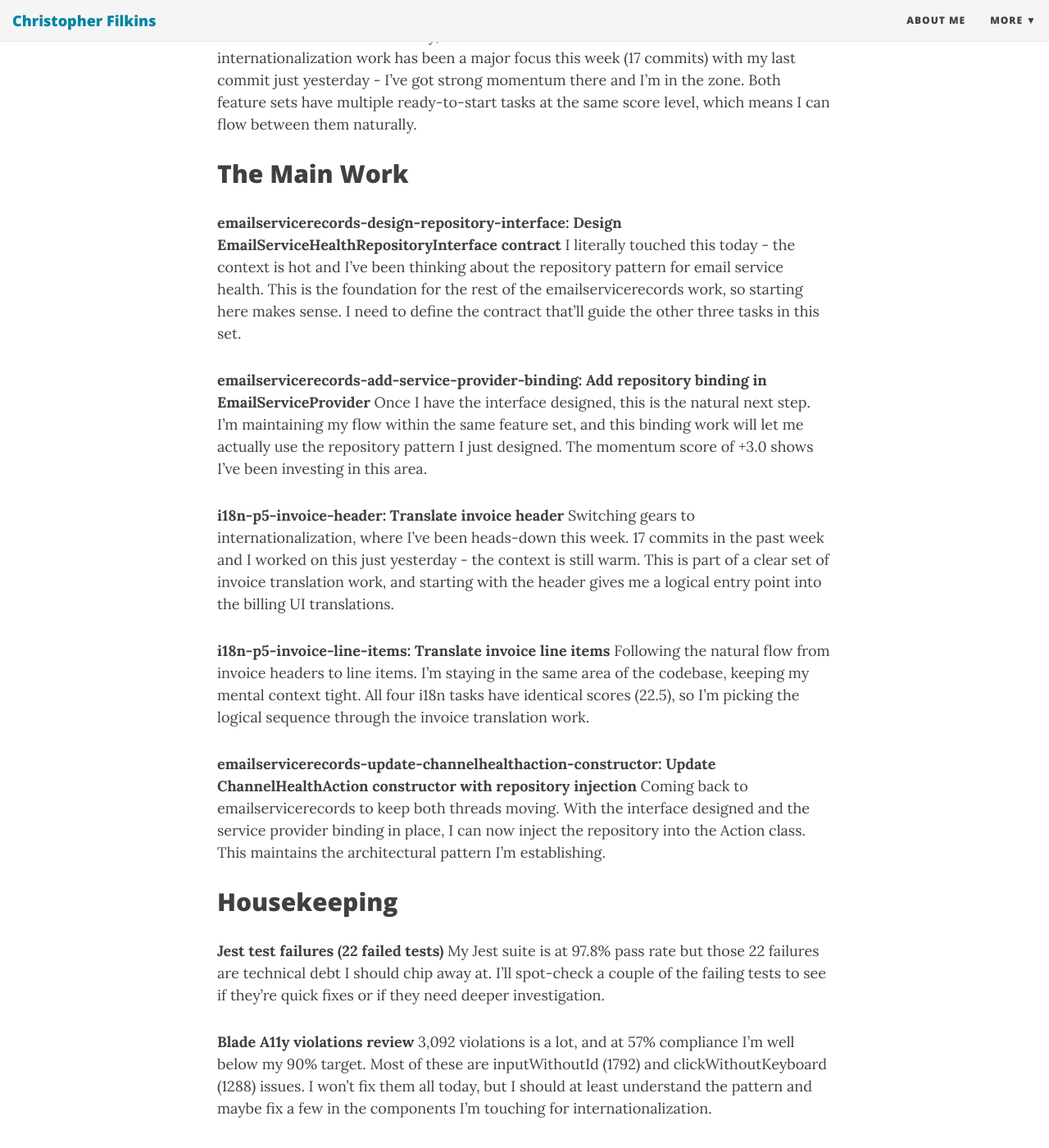
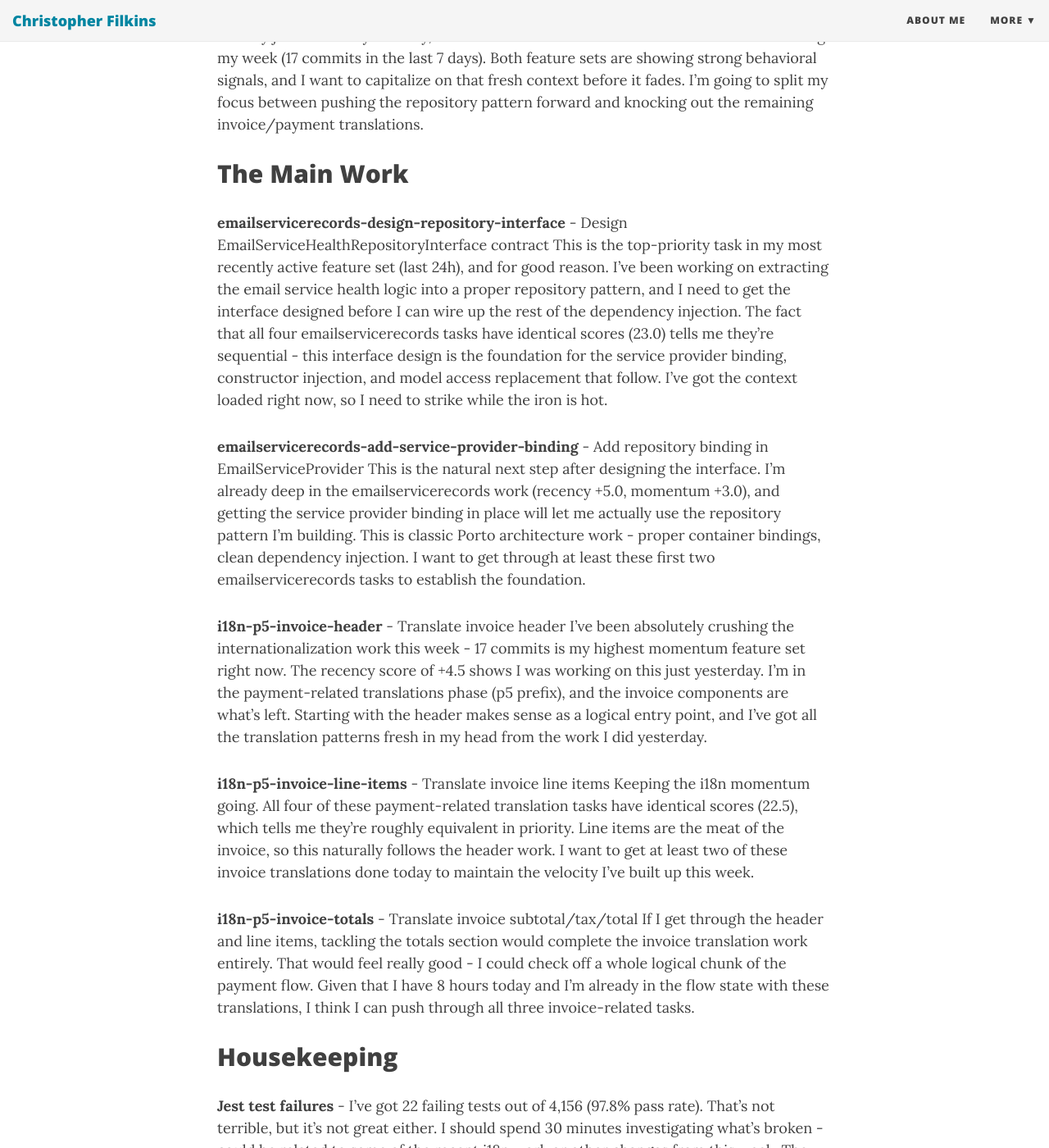
Before and after one commit to filchyboy/filchyboy.github.io, a Jekyll site: the page built from _posts/2026-01-04-todays-plan.md, in a window 1280 px wide and 1400 px high, scrolled down 369 px. Shown: the whole window at 82% size. Built offline with Jekyll 4.4.1, drawn with Linux system fonts in a browser that asks for light colours; nearby versions of some CDN libraries; some of the changed text lies outside the part shown.

Commit message:
Add daily plan: 2026-01-04

```diff
--- a/_posts/2026-01-04-todays-plan.md
+++ b/_posts/2026-01-04-todays-plan.md
@@ -7,33 +7,35 @@
 # Daily Plan - Sunday, January 04, 2026
 
 ## Today's Theme
-I'm going to ride the wave of momentum I've built across two feature sets. I touched the emailservicerecords work today, so that context is loaded and fresh. The internationalization work has been a major focus this week (17 commits) with my last commit just yesterday - I've got strong momentum there and I'm in the zone. Both feature sets have multiple ready-to-start tasks at the same score level, which means I can flow between them naturally.
+I'm riding two waves of momentum today - the emailservicerecords refactoring that I literally just touched yesterday, and the internationalization work that's been dominating my week (17 commits in the last 7 days). Both feature sets are showing strong behavioral signals, and I want to capitalize on that fresh context before it fades. I'm going to split my focus between pushing the repository pattern forward and knocking out the remaining invoice/payment translations.
 
 ## The Main Work
 
-**emailservicerecords-design-repository-interface: Design EmailServiceHealthRepositoryInterface contract**
-I literally touched this today - the context is hot and I've been thinking about the repository pattern for email service health. This is the foundation for the rest of the emailservicerecords work, so starting here makes sense. I need to define the contract that'll guide the other three tasks in this set.
+**emailservicerecords-design-repository-interface** - Design EmailServiceHealthRepositoryInterface contract
+This is the top-priority task in my most recently active feature set (last 24h), and for good reason. I've been working on extracting the email service health logic into a proper repository pattern, and I need to get the interface designed before I can wire up the rest of the dependency injection. The fact that all four emailservicerecords tasks have identical scores (23.0) tells me they're sequential - this interface design is the foundation for the service provider binding, constructor injection, and model access replacement that follow. I've got the context loaded right now, so I need to strike while the iron is hot.
 
-**emailservicerecords-add-service-provider-binding: Add repository binding in EmailServiceProvider**
-Once I have the interface designed, this is the natural next step. I'm maintaining my flow within the same feature set, and this binding work will let me actually use the repository pattern I just designed. The momentum score of +3.0 shows I've been investing in this area.
+**emailservicerecords-add-service-provider-binding** - Add repository binding in EmailServiceProvider
+This is the natural next step after designing the interface. I'm already deep in the emailservicerecords work (recency +5.0, momentum +3.0), and getting the service provider binding in place will let me actually use the repository pattern I'm building. This is classic Porto architecture work - proper container bindings, clean dependency injection. I want to get through at least these first two emailservicerecords tasks to establish the foundation.
 
-**i18n-p5-invoice-header: Translate invoice header**
-Switching gears to internationalization, where I've been heads-down this week. 17 commits in the past week and I worked on this just yesterday - the context is still warm. This is part of a clear set of invoice translation work, and starting with the header gives me a logical entry point into the billing UI translations.
+**i18n-p5-invoice-header** - Translate invoice header
+I've been absolutely crushing the internationalization work this week - 17 commits is my highest momentum feature set right now. The recency score of +4.5 shows I was working on this just yesterday. I'm in the payment-related translations phase (p5 prefix), and the invoice components are what's left. Starting with the header makes sense as a logical entry point, and I've got all the translation patterns fresh in my head from the work I did yesterday.
 
-**i18n-p5-invoice-line-items: Translate invoice line items**
-Following the natural flow from invoice headers to line items. I'm staying in the same area of the codebase, keeping my mental context tight. All four i18n tasks have identical scores (22.5), so I'm picking the logical sequence through the invoice translation work.
+**i18n-p5-invoice-line-items** - Translate invoice line items
+Keeping the i18n momentum going. All four of these payment-related translation tasks have identical scores (22.5), which tells me they're roughly equivalent in priority. Line items are the meat of the invoice, so this naturally follows the header work. I want to get at least two of these invoice translations done today to maintain the velocity I've built up this week.
 
-**emailservicerecords-update-channelhealthaction-constructor: Update ChannelHealthAction constructor with repository injection**
-Coming back to emailservicerecords to keep both threads moving. With the interface designed and the service provider binding in place, I can now inject the repository into the Action class. This maintains the architectural pattern I'm establishing.
+**i18n-p5-invoice-totals** - Translate invoice subtotal/tax/total
+If I get through the header and line items, tackling the totals section would complete the invoice translation work entirely. That would feel really good - I could check off a whole logical chunk of the payment flow. Given that I have 8 hours today and I'm already in the flow state with these translations, I think I can push through all three invoice-related tasks.
 
 ## Housekeeping
 
-**Jest test failures (22 failed tests)**
-My Jest suite is at 97.8% pass rate but those 22 failures are technical debt I should chip away at. I'll spot-check a couple of the failing tests to see if they're quick fixes or if they need deeper investigation.
+**Jest test failures** - I've got 22 failing tests out of 4,156 (97.8% pass rate). That's not terrible, but it's not great either. I should spend 30 minutes investigating what's broken - could be related to some of the recent i18n work or other changes from this week. The pass rate suggests these might be isolated failures rather than systemic issues.
 
-**Blade A11y violations review**
-3,092 violations is a lot, and at 57% compliance I'm well below my 90% target. Most of these are inputWithoutId (1792) and clickWithoutKeyboard (1288) issues. I won't fix them all today, but I should at least understand the pattern and maybe fix a few in the components I'm touching for internationalization.
+**Blade A11y violations** - 3,092 violations at 57% compliance is... rough. The top offenders are inputWithoutId (1,792) and clickWithoutKeyboard (1,288). I'm not going to tackle this today given my feature momentum, but I should at least look at the specific files that are the worst offenders and add a task to the planning pipeline for a focused accessibility sprint.
 
 ## Parked
 
-The rest of the emailservicerecords tasks (replace direct model access) will wait until tomorrow - I need to see how the first three tasks shake out before diving into the refactoring work. The remaining i18n tasks (invoice totals and payment card labels) are also ready to go, but I'm being realistic about my 8 hours today. Better to finish what I start than leave everything half-done.
+I'm deliberately setting aside the **emailservicerecords-update-channelhealthaction-constructor** and **emailservicerecords-replace-direct-model-access** tasks even though they have high scores. I want to get the interface and service provider binding rock-solid first, and these later steps depend on that foundation. I'll pick them up tomorrow or later this week once I've validated the architecture decisions.
+
+The **i18n-p5-payment-card-labels** task is also parked for now - if I get through the three invoice translations, I'll consider picking this up, but I don't want to overcommit. Better to finish the invoice work completely than to half-finish four things.
+
+I'm also ignoring the PHPStan situation (2,232 errors) for today. That's a bigger lift that needs dedicated focus, and with the emailservicerecords and i18n momentum I've built, now's not the time to context-switch into static analysis fixes.
```
